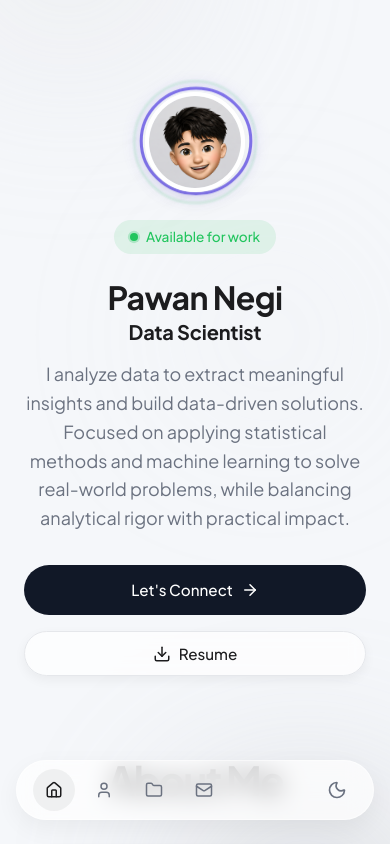
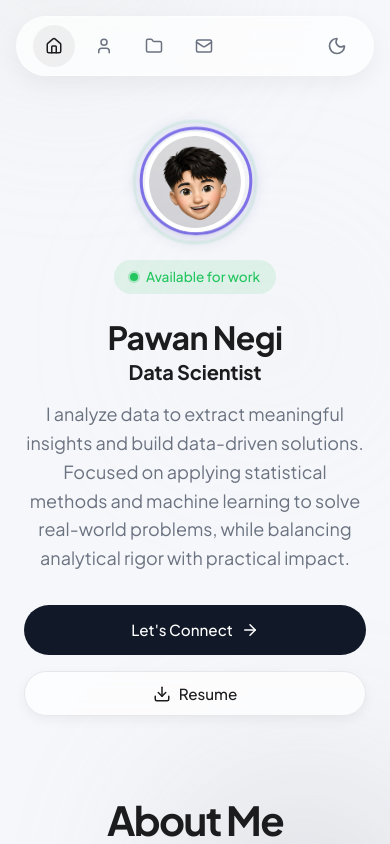
Before and after one commit to pawannegii/MyPortfolio, a React (Vite) app: page / in a window 390 px wide. Shown: the top 844 px of the page. Built offline with nearby package versions, Linux system fonts and the light colour scheme.

Commit message:
Move mobile navigation to top

```diff
--- a/src/index.css
+++ b/src/index.css
@@ -743,8 +743,8 @@ footer {
   h2 { font-size: 1.25rem; }
 
   .navbar {
-    bottom: 24px;
-    top: auto;
+    top: 16px;
+    bottom: auto;
     width: calc(100% - 32px);
     padding: 8px 16px;
     border-radius: var(--border-radius-full);
@@ -754,7 +754,7 @@ footer {
   .nav-link { padding: 12px; }
 
   section { padding: 60px 0 30px; }
-  .hero-section { padding-top: 80px; padding-bottom: 20px; }
+  .hero-section { padding-top: 120px; padding-bottom: 20px; }
 
   .avatar {
     width: 100px;
```
